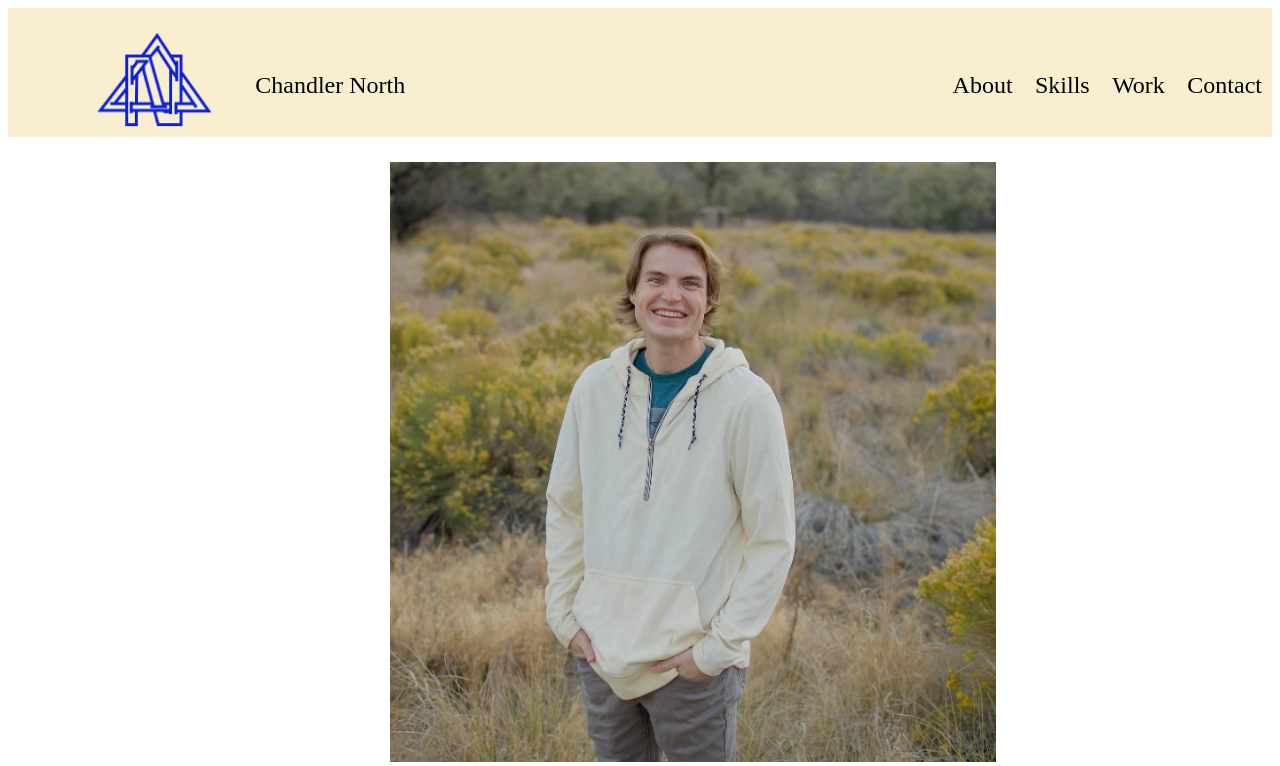
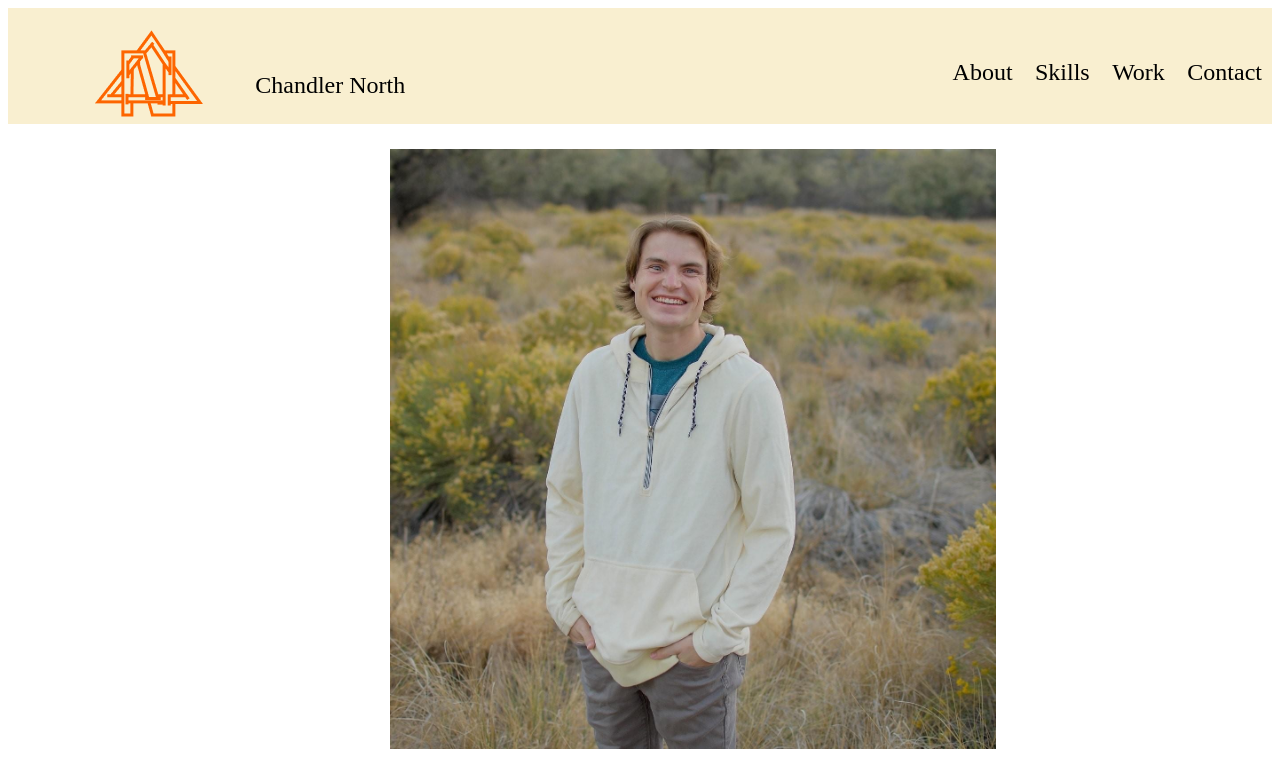
Before and after one commit to Chandlernorth/UX_UI_HW_19, a plain HTML site: page index.html in a window 1280 px wide. Shown: the top 766 px of the page. Drawn offline with Linux system fonts and the light colour scheme; a web font is replaced by a local one.

Commit message:
updated logo

```diff
--- a/index.html
+++ b/index.html
@@ -12,7 +12,7 @@
             <header class="navigation">
                 <nav class="inline-block">
                     <div class="inline-block logo">
-                        <img src="images/logo_v2.png" alt="logo">
+                        <img src="images/logo_v5.png" alt="logo">
                     </div>
                     <p class="inline-block name">Chandler North</p>
                         <ul class="links">
```
Also changed, not shown: images/logo_v2.png (deleted), images/logo_v5.png (added), 2 other files.
